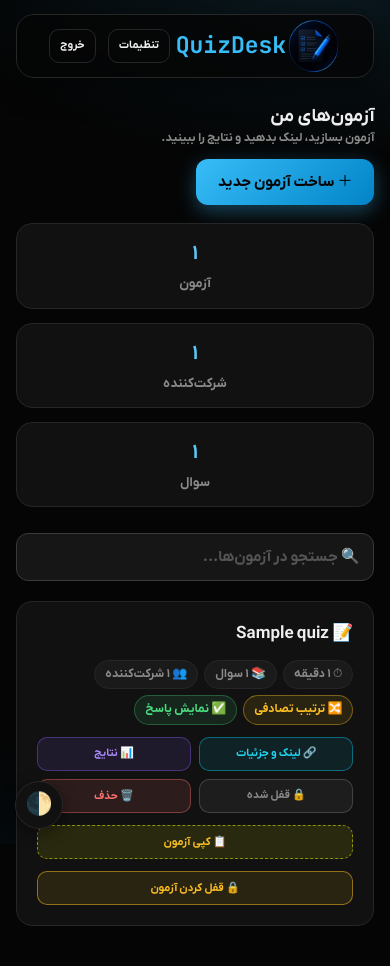
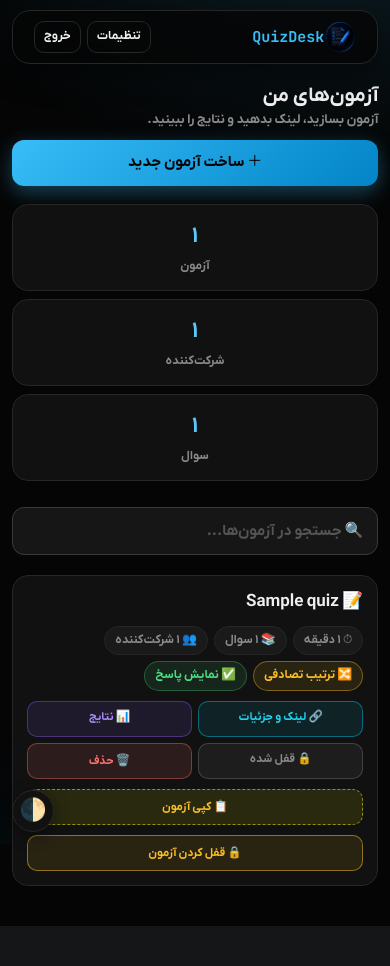
Before and after one commit to ShayanCoder710/QuizDesk, a Flask app: page /panel in a window 390 px wide. After the commit the page ends 926 px from the top, so only its background shows below. Run offline with Flask 3, Linux system fonts and the light colour scheme; the visitor is signed in with stand-in values (Sample User, id 1); tables that the repository leaves empty hold one stand-in row (values such as "Sample post"); some libraries are stand-ins or nearby versions.

Commit message:
polish mobile and tablet layouts

```diff
--- a/static/css/style.css
+++ b/static/css/style.css
@@ -2392,3 +2392,245 @@ body.light-theme .eggy.bottom-right > div {
     color: #1a1a1a;
     box-shadow: 0 10px 30px rgba(0, 0, 0, .12);
 }
+
+.res-search {
+    margin: 20px 0;
+}
+
+.res-search-row {
+    display: flex;
+    flex-wrap: wrap;
+    gap: 12px;
+    align-items: flex-end;
+}
+
+.res-search .field {
+    margin: 0;
+}
+
+.res-f-name { flex: 1 1 200px; }
+.res-f-score { flex: 0 1 140px; }
+.res-f-warn { flex: 0 1 120px; }
+.res-f-date { flex: 1 1 150px; }
+
+.res-search input {
+    height: 42px;
+    font-size: 14px;
+}
+
+.res-f-score input,
+.res-f-warn input {
+    direction: ltr;
+    text-align: right;
+}
+
+.res-search-btns {
+    display: flex;
+    gap: 8px;
+}
+
+@media (max-width: 900px) {
+    .topbar {
+        width: 94%;
+    }
+
+    .topbar-in {
+        height: 56px;
+        padding: 0 14px;
+    }
+
+    .logo {
+        font-size: 18px;
+    }
+
+    .logo-img {
+        width: 42px;
+    }
+
+    .topbar-actions {
+        gap: 8px;
+    }
+
+    .topbar-actions .btn-sm {
+        height: 36px;
+        padding: 0 12px;
+    }
+}
+
+@media (max-width: 600px) {
+    .topbar {
+        top: 10px;
+        margin: 10px auto 0;
+    }
+
+    .topbar-in {
+        height: 52px;
+        padding: 0 10px;
+    }
+
+    .logo {
+        font-size: 15px;
+    }
+
+    .logo-img {
+        width: 32px;
+    }
+
+    .topbar-actions {
+        gap: 6px;
+    }
+
+    .topbar-actions .btn-sm {
+        height: 32px;
+        padding: 0 9px;
+        font-size: 12px;
+    }
+
+    .shell {
+        width: 94%;
+    }
+
+    .page-title {
+        font-size: 20px;
+    }
+
+    .page-sub {
+        font-size: 13px;
+    }
+
+    .page-head {
+        margin-top: 18px;
+        gap: 10px;
+        align-items: stretch;
+    }
+
+    .page-head .btn {
+        width: 100%;
+    }
+
+    .stats {
+        gap: 8px;
+    }
+
+    .stat-card {
+        padding: 12px 8px;
+    }
+
+    .stat-num {
+        font-size: 22px;
+    }
+
+    .stat-label {
+        font-size: 12px;
+    }
+
+    .quiz-grid {
+        gap: 12px;
+    }
+
+    .quiz-card {
+        padding: 14px;
+        gap: 10px;
+    }
+
+    .quiz-actions {
+        gap: 6px;
+    }
+
+    .quiz-actions .btn {
+        height: 36px;
+        padding: 0 6px;
+        font-size: 11.5px;
+    }
+
+    .res-search-row {
+        flex-direction: column;
+        align-items: stretch;
+        gap: 8px;
+    }
+
+    .res-search .field {
+        width: 100%;
+    }
+
+    .res-search-btns {
+        width: 100%;
+    }
+
+    .res-search-btns .btn {
+        flex: 1;
+    }
+
+    .table th {
+        padding: 10px;
+        font-size: 12px;
+    }
+
+    .table td {
+        padding: 10px;
+        font-size: 13px;
+    }
+
+    .switch-row {
+        flex-wrap: wrap;
+        gap: 8px;
+        padding: 12px;
+    }
+
+    .switch-row div {
+        flex: 1 1 160px;
+    }
+
+    .link-box {
+        padding: 10px;
+    }
+
+    .landing-cta {
+        flex-direction: column;
+    }
+
+    .landing-cta .btn {
+        width: 100%;
+    }
+
+    .landing-app-row {
+        margin-top: 0;
+    }
+
+    .landing-app-row .btn {
+        width: 100%;
+    }
+
+    .landing-final-cta {
+        padding: 30px 18px;
+    }
+
+    .landing-final-cta .btn {
+        width: 100%;
+    }
+
+    .exam-hint {
+        font-size: 11px;
+        line-height: 1.9;
+    }
+
+    .auth-card {
+        padding: 22px 16px;
+    }
+
+    .brand-name {
+        font-size: 24px;
+    }
+
+    .theme-toggle-btn {
+        bottom: 12px;
+        left: 12px;
+        width: 42px;
+        height: 42px;
+    }
+
+    body .eggy.bottom-right {
+        right: 12px;
+        bottom: 12px;
+    }
+}
```
Also changed, not shown: templates/quiz_results.html (+13 -13 lines).
